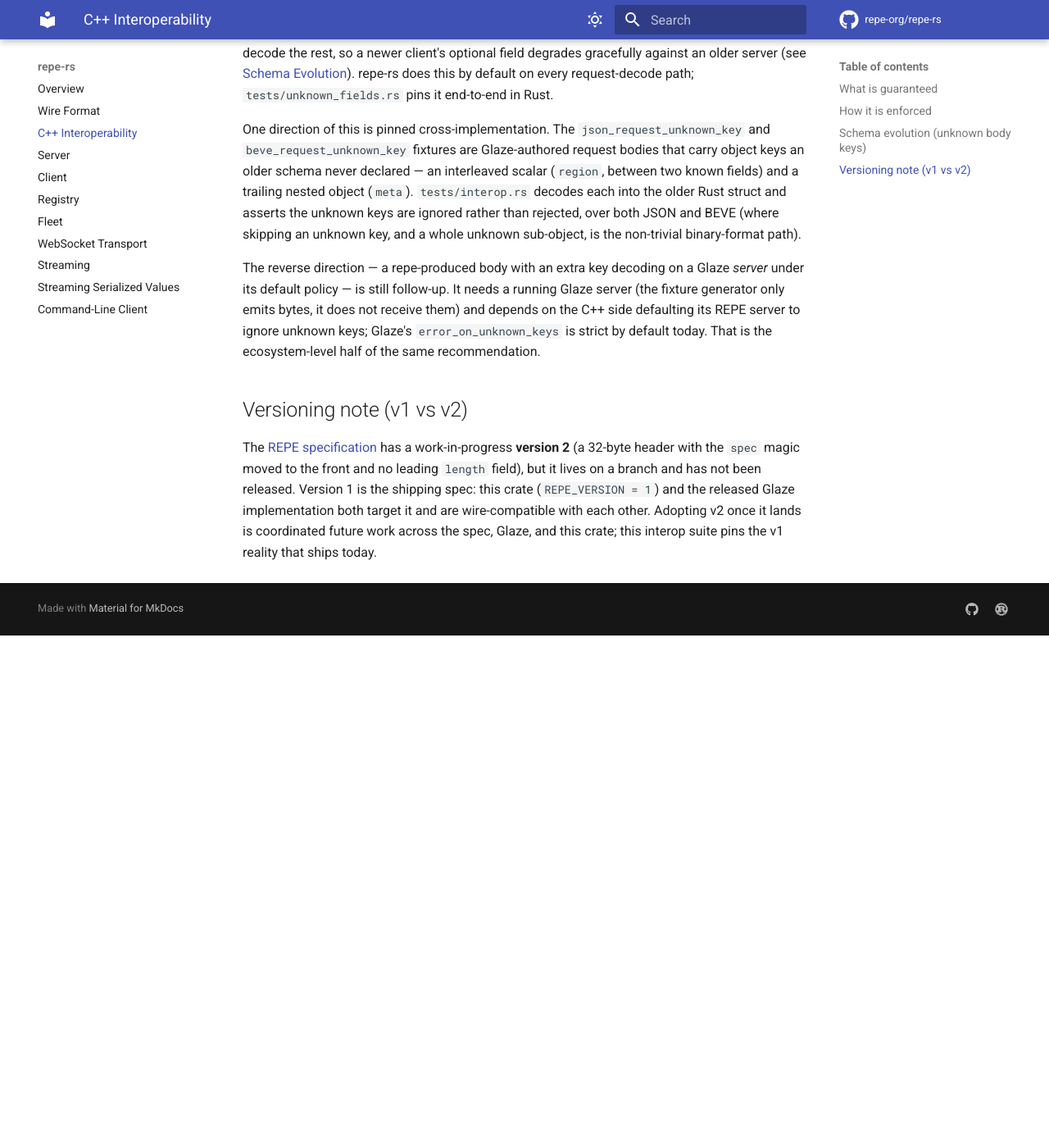
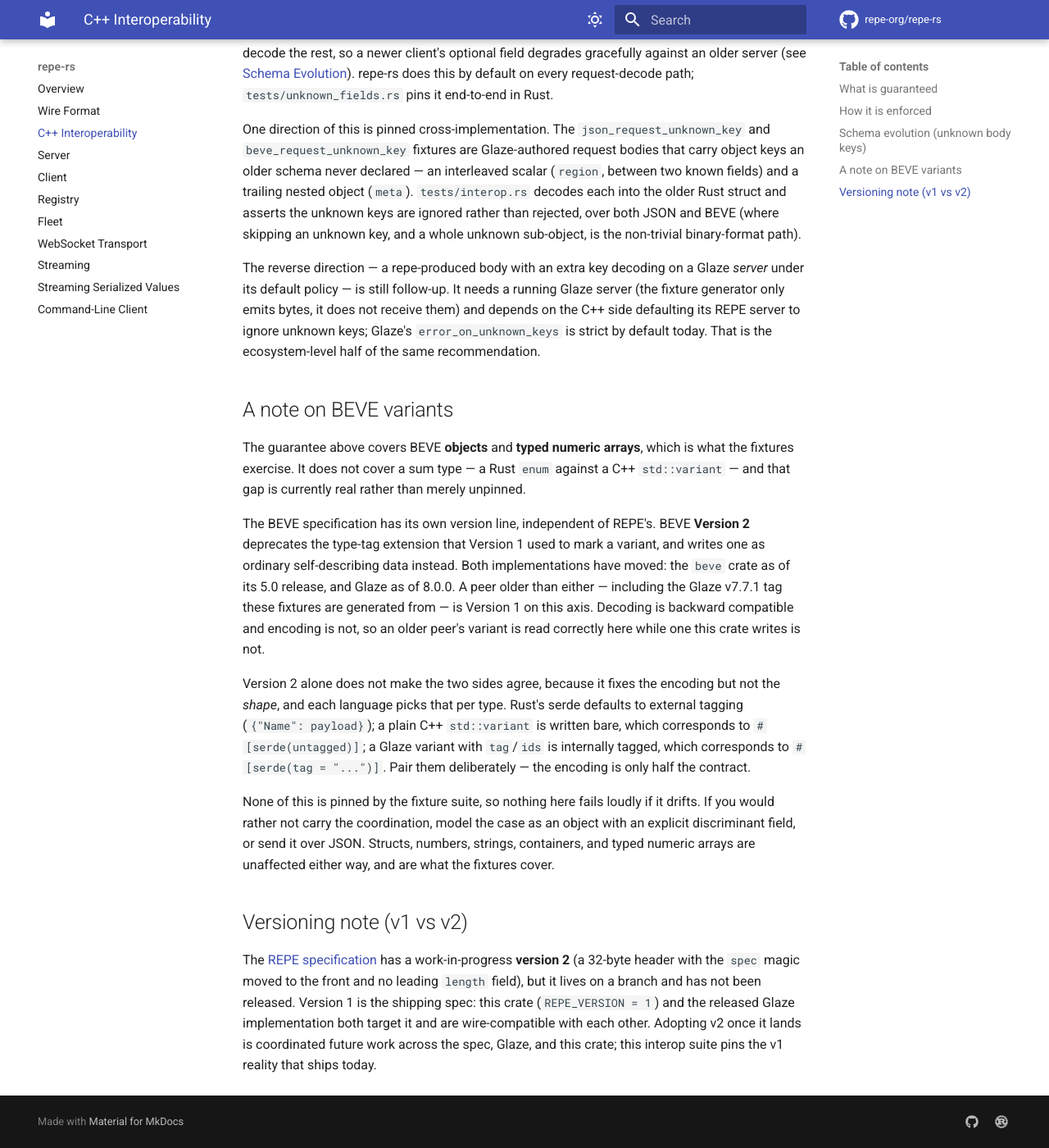
Before and after one commit to repe-org/repe-rs, an MkDocs documentation site: the page built from docs/interop.md, in a window 1280 px wide and 1400 px high, scrolled down 1551 px. Shown: the whole window at 82% size. Built offline with MkDocs 1.6.1 and Material for MkDocs 9.7.7, drawn with Linux system fonts in a browser that asks for light colours; comment, search, counter and statistics services are not loaded; before the commit the page ends 2326 px from its top, so only the background shows below that.

Commit message:
Upgrade beve from 3 to 7
Three of the four majors do not reach repe: beve 4, 6, and 7 move the
optional `mat` (MATLAB v7.3 / HDF5) dependency forward, and repe does not
enable that feature. Every beve primitive repe builds on is unchanged --
the aligned typed-array family, the streaming typed/complex writers and
their size functions, the bulk read_typed_slice / read_complex_slice
decoders, to_writer_streaming / from_reader_streaming / serialized_size --
so there is no repe API change of its own, and no MSRV move (beve 7 needs
1.89; repe's 1.96 floor comes from uniudp).

Still a repe major, for the same reason 4.0.0 was: beve types are in repe's
public API (RepeError::Beve, the re-exported beve::{BeveTypedSlice, Complex},
and the T: beve::BeveTypedSlice bounds), so a downstream that also depends on
beve directly must move in step.

beve 5 is the one that reaches a caller. It is BEVE Version 2 compliance,
which changes the bytes a serde enum encodes to inside a BEVE body: a unit
variant was a bare u32 index and is now the variant name as a string, and a
payload-carrying variant was the type-tag extension (0x0E) plus an index and
is now a single-key object. That is what serde_json writes, so an endpoint's
BEVE and JSON bodies now describe an enum the same way. Both old forms still
decode, so upgrade reader-first or together. Nothing repe itself puts on the
wire is affected -- the header is hand-packed and the SVS open/next/cancel
bodies are plain structs -- and the full suite passes unchanged, interop
fixtures included (they exercise objects and typed numeric arrays, no
variants).

docs/interop.md gains a section on where that leaves C++ interop. Glaze made
the same Version 2 move in 8.0.0, so the two implementations are back on one
encoding, but the fixtures are generated from v7.7.1, which is not. Worth
saying explicitly, since Version 2 fixes the encoding and not the shape: a
plain std::variant is written bare (serde's untagged), a Glaze variant with
tag/ids is internally tagged (serde's tag = "..."), and serde defaults to
external tagging. The suite pins none of it.

beve 5.0.1/5.0.2 also made a hand-written Serialize whose body disagrees with
the field or entry count it declared an error at end, rather than an object
header promising data the reader never finds. A derived impl cannot trip it.

```diff
--- a/docs/interop.md
+++ b/docs/interop.md
@@ -63,6 +63,16 @@ One direction of this is pinned cross-implementation. The `json_request_unknown_
 
 The reverse direction — a repe-produced body with an extra key decoding on a Glaze *server* under its default policy — is still follow-up. It needs a running Glaze server (the fixture generator only emits bytes, it does not receive them) and depends on the C++ side defaulting its REPE server to ignore unknown keys; Glaze's `error_on_unknown_keys` is strict by default today. That is the ecosystem-level half of the same recommendation.
 
+## A note on BEVE variants
+
+The guarantee above covers BEVE **objects** and **typed numeric arrays**, which is what the fixtures exercise. It does not cover a sum type — a Rust `enum` against a C++ `std::variant` — and that gap is currently real rather than merely unpinned.
+
+The BEVE specification has its own version line, independent of REPE's. BEVE **Version 2** deprecates the type-tag extension that Version 1 used to mark a variant, and writes one as ordinary self-describing data instead. Both implementations have moved: the `beve` crate as of its 5.0 release, and Glaze as of 8.0.0. A peer older than either — including the Glaze v7.7.1 tag these fixtures are generated from — is Version 1 on this axis. Decoding is backward compatible and encoding is not, so an older peer's variant is read correctly here while one this crate writes is not.
+
+Version 2 alone does not make the two sides agree, because it fixes the encoding but not the *shape*, and each language picks that per type. Rust's serde defaults to external tagging (`{"Name": payload}`); a plain C++ `std::variant` is written bare, which corresponds to `#[serde(untagged)]`; a Glaze variant with `tag`/`ids` is internally tagged, which corresponds to `#[serde(tag = "...")]`. Pair them deliberately — the encoding is only half the contract.
+
+None of this is pinned by the fixture suite, so nothing here fails loudly if it drifts. If you would rather not carry the coordination, model the case as an object with an explicit discriminant field, or send it over JSON. Structs, numbers, strings, containers, and typed numeric arrays are unaffected either way, and are what the fixtures cover.
+
 ## Versioning note (v1 vs v2)
 
 The [REPE specification](https://github.com/repe-org/REPE) has a work-in-progress
```
Also changed, not shown: CHANGELOG.md (+18 -0 lines), Cargo.toml (+6 -4 lines), 1 other file.
